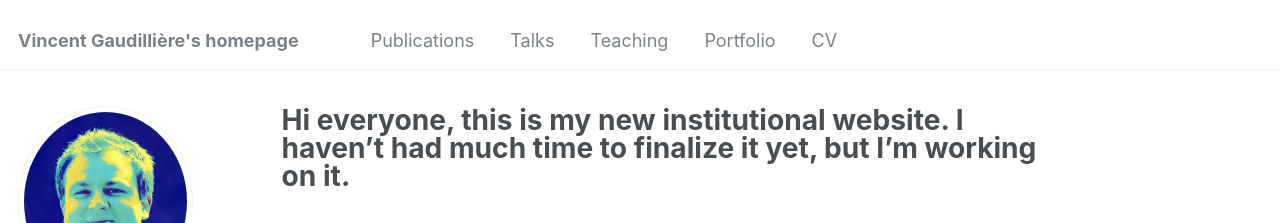
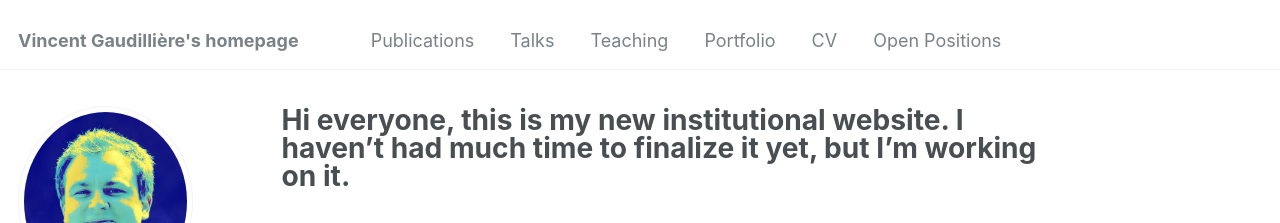
Before and after one commit to vincentgaudilliere/vincentgaudilliere.github.io, a Jekyll site: the page built from _pages/about.md, in a window 1280 px wide. Shown: the top 223 px of the page. Built offline with Jekyll 4.4.1, drawn with Linux system fonts in a browser that asks for light colours; some web fonts are replaced.

Commit message:
Update navigation.yml

```diff
--- a/_data/navigation.yml
+++ b/_data/navigation.yml
@@ -25,3 +25,6 @@ main:
 
  # - title: "Guide"
  #   url: /markdown/
+
+  - title: "Open Positions"
+    url: /positions/
```
